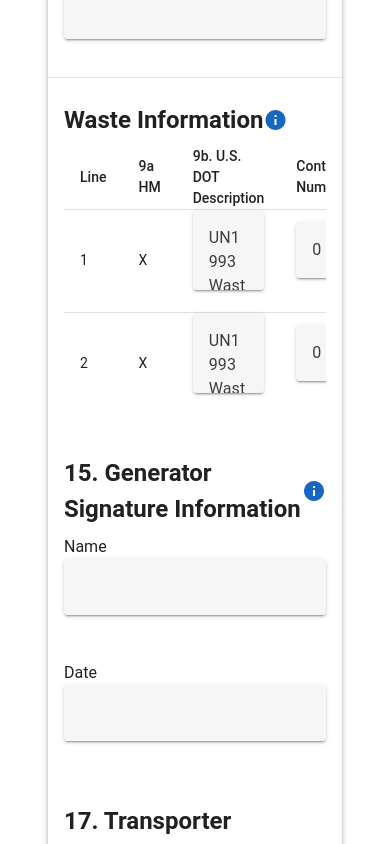
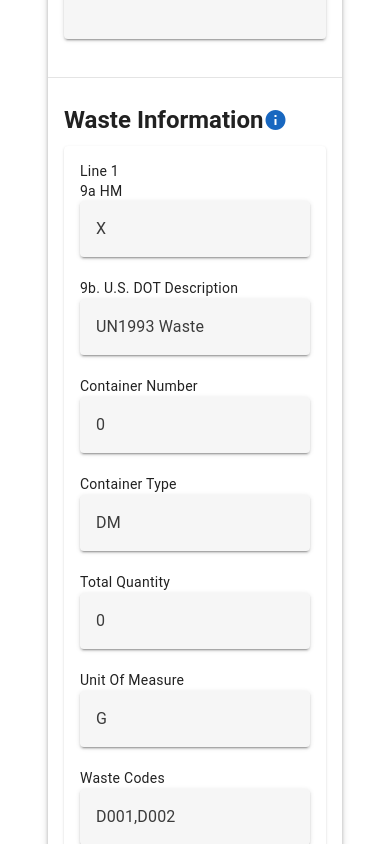
Before and after one commit to USEPA/emanifest-workflow, a Vue app: page / in a window 390 px wide. Shown: the part 2300-3144 px from the top of the page. Built offline with nearby package versions, Linux system fonts and the light colour scheme; a small style sheet from the web is missing.

Commit message:
waste table responsiveness

```diff
--- a/src/components/LabelField.vue
+++ b/src/components/LabelField.vue
@@ -11,7 +11,8 @@
             <span v-if="locked" class="sr-only">{{ readOnlyText }}</span>
         </template>
     </v-text-field>
-    <v-textarea v-if="props.type === 'textarea'" :id="field.id" v-model="fieldValue" rows="2" readonly no-resize variant="solo-filled">
+    <v-textarea v-if="props.type === 'textarea'" :id="field.id" v-model="fieldValue" rows="2" readonly no-resize
+        variant="solo-filled">
         <template #append-inner>
             <v-tooltip v-if="locked" :text="readOnlyText" location="bottom">
                 <template v-slot:activator="{ props }">
@@ -29,7 +30,8 @@ import { useAppStore } from '@/stores/app'
 const store = useAppStore();
 const props = defineProps({
     name: String,
-    type: String
+    type: String,
+    overRideValue: { type: [String, Number], }
 })
 
 const readOnlyText = 'This field is read-only at this point in the workflow'
@@ -37,6 +39,10 @@ const readOnlyText = 'This field is read-only at this point in the workflow'
 const field = store.lookupField(props.name)
 
 const fieldValue = ref('')
+
+if (props.overRideValue) {
+    fieldValue.value = props.overRideValue
+}
 
 const required = computed(() => {
     if (field.hasOwnProperty('required')) {
@@ -47,16 +53,18 @@ const required = computed(() => {
 
 const locked = computed(() => {
     if (field.hasOwnProperty('locked')) {
-        return store.lookupStatusId(field.locked) < store.currentStep + 1
+        return store.lookupStatusId(field.locked) < store.currentStep  + 1
     }
     return false
 })
 
 watch(required, () => {
-    if (required.value) {
-        fieldValue.value = field.value
-    } else {
-        fieldValue.value = ''
+    if (!props.overRideValue) {
+        if (required.value) {
+            fieldValue.value = field.value
+        } else {
+            fieldValue.value = ''
+        }
     }
 })
 
--- a/src/components/LabelRequired.vue
+++ b/src/components/LabelRequired.vue
@@ -13,7 +13,7 @@ const props = defineProps({
 })
 
 const required = computed(() => {
-    if (store.lookupStatusId(props.status) <= store.currentStep + 1) {
+    if (store.lookupStatusId(props.status) <= store.currentStep) {
         return true
     }
     return false
--- a/src/components/StatusBar.vue
+++ b/src/components/StatusBar.vue
@@ -89,14 +89,13 @@ const firstStep = computed(() => {
 })
 
 const lastStep = computed(() => {
-
     return store.currentStep === store.steps.length - 1
 })
 
 const { scrollY } = useScrollPosition();
 
 const showBanner = computed(() => {
-    return scrollY.value > 300; // Show the banner after scrolling
+    return scrollY.value > 290; // Show the banner after scrolling
 });
 
 </script>
--- a/src/components/Tooltip.vue
+++ b/src/components/Tooltip.vue
@@ -38,7 +38,7 @@ const iconColor = computed(() => {
 
 const statusDisplay = computed(() => {
     if (props.status) {
-        return store.lookupStatusId(props.status) <= store.currentStep + 1
+        return store.lookupStatusId(props.status) <= store.currentStep
     }
     return true
 })
--- a/src/components/WasteInfo.vue
+++ b/src/components/WasteInfo.vue
@@ -1,5 +1,5 @@
 <template>
-    <v-data-table :headers="headers" :items="wastes" item-key="line" hide-default-footer>
+    <v-data-table v-if="mobile" :headers="headers" :items="wastes" item-key="line" hide-default-footer>
         <template v-for="header in headers" #[`header.${header.key}`]="{ column }">
             <span :key="header.key">{{ column.title }}</span>
             <v-icon icon="mdi-asterisk" size="x-small" color="red" v-if="required(header.key)"
@@ -30,12 +30,26 @@
             </v-textarea>
         </template>
     </v-data-table>
+    <v-row v-else>
+        <v-col cols="12" v-for="(item, index) in wastes" :key="index">
+            <v-card>
+                <v-card-text>
+                    <div v-for="header in headers" :key="header.key">
+                        <div v-if="header.key == 'line'">Line {{ item[header.key] }}</div>
+                        <div v-else>
+                             <label-field :name="`waste.${header.key}`" type="text" :overRideValue="item[header.key]"></label-field>
+                        </div>
+                    </div>
+                </v-card-text>
+            </v-card>
+        </v-col>
+    </v-row>
 </template>
 <script setup>
-import { ref } from 'vue'
-//import { useDisplay } from 'vuetify'
-//const { smAndDown } = useDisplay()
-//const mobile = smAndDown
+import { ref, watch } from 'vue'
+import { useDisplay } from 'vuetify'
+const { mdAndUp } = useDisplay()
+const mobile = mdAndUp
 
 import { useAppStore } from '@/stores/app'
 const store = useAppStore();
@@ -46,24 +60,32 @@ const headers = [
     { title: 'Line', key: 'line' },
     { title: '9a HM', key: 'haz' },
     { title: '9b. U.S. DOT Description', key: 'description' },
-    { title: 'Container Number ', key: 'containerNumber' },
+    { title: 'Container Number', key: 'containerNumber' },
     { title: 'Container Type', key: 'containerType' },
     { title: 'Total Quantity', key: 'quantity' },
     { title: 'Unit Of Measure', key: 'uom' },
     { title: 'Waste Codes', key: 'wasteCodes' }
 ]
 
-const addedWastes = [{ line: 1, haz: 'X', description: 'UN1993 Waste', containerNumber: 0, containerType: 'DM', quantity: 0, uom: 'G', wasteCodes: ['D001', 'D002'] },
-{ line: 2, haz: 'X', description: 'UN1993 Waste', containerNumber: 0, containerType: 'DM', quantity: 0, uom: 'G', wasteCodes: ['D001', 'D002'] }
+const addedWastes = [{ line: 1, haz: 'X', description: 'UN1993 Waste', containerNumber: '0', containerType: 'DM', quantity: '0', uom: 'G', wasteCodes: ['D001', 'D002'] },
+{ line: 2, haz: 'X', description: 'UN1993 Waste', containerNumber: '0', containerType: 'DM', quantity: '0', uom: 'G', wasteCodes: ['D001', 'D002'] }
 ]
-const wastes = ref(addedWastes.map(r => ({ ...r })))
+const wastes = ref(addedWastes)
 
 const required = (name) => {
     const field = store.lookupField(`waste.${name}`)
     if (field.optional) {
         return false
     }
-    return store.lookupStatusId(field.required) <= store.currentStep + 1
+    return store.lookupStatusId(field.required) <= store.currentStep
 }
 
+const currentStep = computed(()=> store.currentStep)
+watch(currentStep, ()=>{
+    if(currentStep.value == store.lookupStatusId('Scheduled')){
+        wastes.value[0].containerNumber = 4
+    }
+})
+
+
 </script>
--- a/src/stores/app.js
+++ b/src/stores/app.js
@@ -39,55 +39,55 @@ export const useAppStore = defineStore('app', {
     ],
     currentStep: 0,
     fields: {
-      mtn: { id: 'mtn', label: 'Manifest Tracking Number', required: 'Pending', value: '123456789ELC', locked:'Pending' },
-      erPhone: { id: 'erPhone', label: 'Emergency Response Phone', required: 'Scheduled', value: '888-333-2224', locked:'GenSig' },
+      mtn: { id: 'mtn', label: 'Manifest Tracking Number', required: 'Pending', value: '123456789ELC', locked: 'Pending' },
+      erPhone: { id: 'erPhone', label: 'Emergency Response Phone', required: 'Scheduled', value: '888-333-2224', locked: 'GenSig' },
       generator: {
-        epaId: { id: 'genId', label: 'EPA ID Number', required: 'Scheduled', value: 'VA123456789', locked:'GenSig' },
-        name: { id: 'genName', label: 'Name', required: 'Scheduled', value: 'Test Generator', locked:'GenSig' },
-        phone: { id: 'genPhone', label: 'Generator\'s Phone', required: 'Scheduled', value: '555-333-3321', locked:'GenSig' },
-        mailingAddress: { id: 'genMailAddress', label: 'Mailing Address', required: 'Scheduled', value: '123 Main St \r Fairfax, VA 22033' , locked:'GenSig'},
-        siteAddress: { id: 'genSiteAddress', label: 'Site Address', required: 'Scheduled', value: '321 W Broad St \r Fairfax, VA 22033', locked:'GenSig' },
+        epaId: { id: 'genId', label: 'EPA ID Number', required: 'Scheduled', value: 'VA123456789', locked: 'GenSig' },
+        name: { id: 'genName', label: 'Name', required: 'Scheduled', value: 'Test Generator', locked: 'GenSig' },
+        phone: { id: 'genPhone', label: 'Generator\'s Phone', required: 'Scheduled', value: '555-333-3321', locked: 'GenSig' },
+        mailingAddress: { id: 'genMailAddress', label: 'Mailing Address', required: 'Scheduled', value: '123 Main St \r Fairfax, VA 22033', locked: 'GenSig' },
+        siteAddress: { id: 'genSiteAddress', label: 'Site Address', required: 'Scheduled', value: '321 W Broad St \r Fairfax, VA 22033', locked: 'GenSig' },
         signature: {
-          name: { id: 'genSigName', label: 'Name', required: 'GenSig', value: 'Gen Erator', locked:'GenSig' },
-          date: { id: 'genSigDate', label: 'Date', required: 'GenSig', value: '10/20/2025', locked:'GenSig' }
+          name: { id: 'genSigName', label: 'Name', required: 'GenSig', value: 'Gen Erator', locked: 'GenSig' },
+          date: { id: 'genSigDate', label: 'Date', required: 'GenSig', value: '10/20/2025', locked: 'GenSig' }
         }
       },
       transporter: {
         signature: {
-          name: { id: 'transporterSigName', label: 'Name', required: 'TSig', value: 'Trans Porter', locked:'TSig' },
-          date: { id: 'transporterSigDate', label: 'Date', required: 'TSig', value: '10/20/2025', locked:'TSig' }
+          name: { id: 'transporterSigName', label: 'Name', required: 'TSig', value: 'Trans Porter', locked: 'TSig' },
+          date: { id: 'transporterSigDate', label: 'Date', required: 'TSig', value: '10/20/2025', locked: 'TSig' }
         }
       },
       tsdf: {
-        epaId: { id: 'tsdfId', label: 'EPA ID Number', required: 'Scheduled', value: 'NC123456789', locked:'TsdfReceipt' },
-        name: { id: 'tsdfName', label: 'Name', required: 'Scheduled', value: 'Test TSDF', locked:'TsdfReceipt' },
-        phone: { id: 'tsdfPhone', label: 'Facility\'s Phone', required: 'Scheduled', value: '774-233-6643', locked:'TsdfReceipt' },
-        siteAddress: { id: 'tsdfSiteAddress', label: 'Site Address', required: 'Scheduled', value: '321 W Broad St \r Raleigh, NC 21155', locked:'TsdfReceipt' },
+        epaId: { id: 'tsdfId', label: 'EPA ID Number', required: 'Scheduled', value: 'NC123456789', locked: 'TsdfReceipt' },
+        name: { id: 'tsdfName', label: 'Name', required: 'Scheduled', value: 'Test TSDF', locked: 'TsdfReceipt' },
+        phone: { id: 'tsdfPhone', label: 'Facility\'s Phone', required: 'Scheduled', value: '774-233-6643', locked: 'TsdfReceipt' },
+        siteAddress: { id: 'tsdfSiteAddress', label: 'Site Address', required: 'Scheduled', value: '321 W Broad St \r Raleigh, NC 21155', locked: 'TsdfReceipt' },
         signature: {
-          name: { id: 'tsdfSigName', label: 'Name', required: 'TsdfReceipt', value: 'T SDF', locked:'TsdfReceipt'},
-          date: { id: 'tsdfSigDate', label: 'Date', required: 'TsdfReceipt', value: '10/25/2025', locked:'TsdfReceipt' }
+          name: { id: 'tsdfSigName', label: 'Name', required: 'TsdfReceipt', value: 'T SDF', locked: 'TsdfReceipt' },
+          date: { id: 'tsdfSigDate', label: 'Date', required: 'TsdfReceipt', value: '10/25/2025', locked: 'TsdfReceipt' }
         }
       },
       waste: {
         line: { optional: true },
-        haz: { required: 'Scheduled' },
-        description: { required: 'Scheduled' },
-        containerNumber: { required: 'Scheduled' },
-        containerType: { required: 'Scheduled' },
-        quantity: { required: 'Scheduled' },
-        uom: { required: 'Scheduled' },
-        wasteCodes: { required: 'Scheduled' }
+        haz: { id: 'haz', required: 'Scheduled', label: '9a HM' },
+        description: { id: 'dotDescription', required: 'Scheduled', label: '9b. U.S. DOT Description' },
+        containerNumber: { id: 'containerNumber', required: 'Scheduled', label: 'Container Number' },
+        containerType: { id: 'containerType', required: 'Scheduled', label: 'Container Type' },
+        quantity: { id: 'quantity', required: 'Scheduled', label: 'Total Quantity' },
+        uom: { id: 'uom', required: 'Scheduled', label: 'Unit Of Measure' },
+        wasteCodes: { id: 'wasteCodes', required: 'Scheduled', label: 'Waste Codes' }
       },
-       managemementMethod1: { id: 'managemementMethod1', label:"1", required: 'Submit', value: 'H040' },
-       managemementMethod2: { id: 'managemementMethod2', label:"2", required: 'Submit', value: 'H041' },
-       managemementMethod3: { id: 'managemementMethod3', label:"3", required: 'Submit', value: '' },
-       managemementMethod4: { id: 'managemementMethod4', label:"4",required: 'Submit', value: '' }
+      managemementMethod1: { id: 'managemementMethod1', label: "1", required: 'Submit', value: 'H040' },
+      managemementMethod2: { id: 'managemementMethod2', label: "2", required: 'Submit', value: 'H041' },
+      managemementMethod3: { id: 'managemementMethod3', label: "3", required: 'Submit', value: '' },
+      managemementMethod4: { id: 'managemementMethod4', label: "4", required: 'Submit', value: '' }
     },
-    tooltips:{
-      waste:'Draft waste information must be provided for the Scheduled status. Prior to Generator signing, the waste information needs to be finalized and uploaded',
-      generator:'If manifest type is Hybrid, the Generator signs on paper and the transporter is responsible for uploading prior to signing electronically',
-      wasteWarning:'Waste information generally should not be changed after generator signature with exception to situations allowed in the regulations',
-      tsdfWarning:'The designated facility generally should not be changed after generator signature with exception to situations allowed in the regulations'
+    tooltips: {
+      waste: 'Draft waste information must be provided for the Scheduled status. Prior to Generator signing, the waste information needs to be finalized and uploaded',
+      generator: 'If manifest type is Hybrid, the Generator signs on paper and the transporter is responsible for uploading prior to signing electronically',
+      wasteWarning: 'Waste information generally should not be changed after generator signature with exception to situations allowed in the regulations',
+      tsdfWarning: 'The designated facility generally should not be changed after generator signature with exception to situations allowed in the regulations'
     }
   }),
   getters: {
@@ -108,8 +108,7 @@ export const useAppStore = defineStore('app', {
       }
       return state.fields[field]
     },
-    getTooltip:(state) => (tip) =>{
-      console.log(tip)
+    getTooltip: (state) => (tip) => {
       return state.tooltips[tip]
     }
   },
```
Also changed, not shown: src/components/HelloWorld.vue (deleted, +0 -90 lines).
